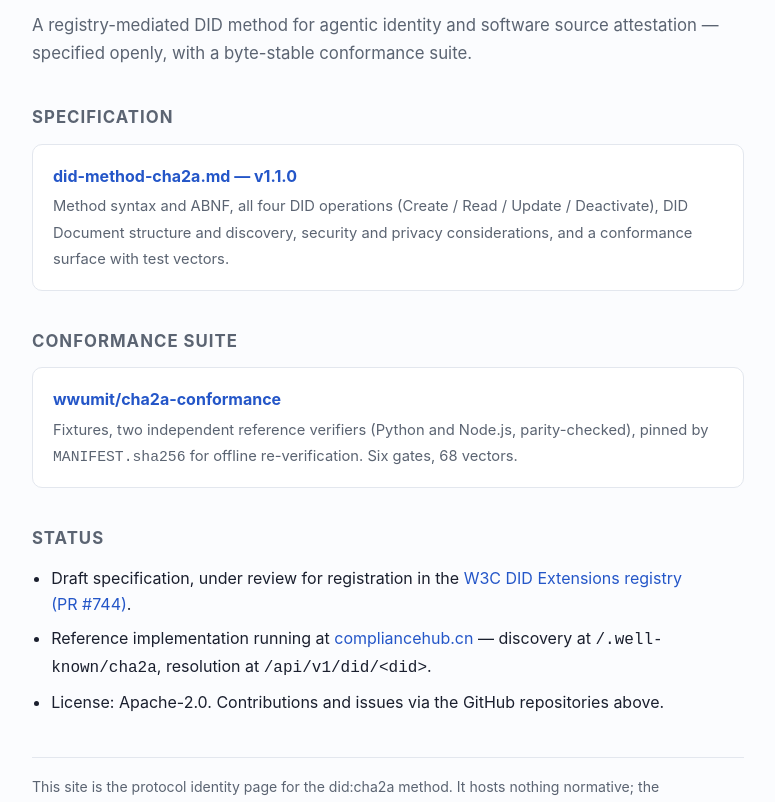
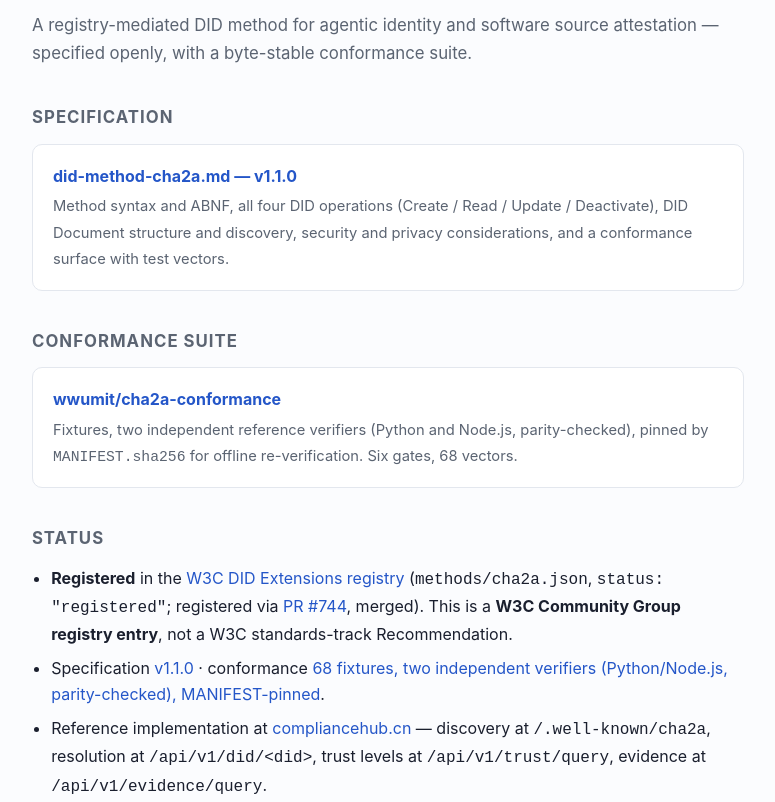
Before and after one commit to wwumit/cha2a.org, a plain HTML site: page index.html in a window 1280 px wide. Shown: the part 145-947 px from the top of the page, without its empty margins (252-1027 px from the left). Drawn offline with Linux system fonts and the light colour scheme.

Commit message:
Status: registered in the W3C DID Extensions registry (PR #744 merged); add spec/conformance/trust endpoints
- 'under review for registration' → registered: methods/cha2a.json (status: "registered", merged via PR w3c/did-extensions#744)
- state plainly that this is a W3C Community Group registry entry, not a standards-track Recommendation
- add specification v1.1.0 and conformance suite (68 fixtures, two independent verifiers, MANIFEST-pinned)
- add the trust/evidence endpoints that are actually live on compliancehub.cn

```diff
--- a/index.html
+++ b/index.html
@@ -45,8 +45,9 @@
 
   <h2>Status</h2>
   <ul>
-    <li>Draft specification, under review for registration in the <a href="https://github.com/w3c/did-extensions/pull/744">W3C DID Extensions registry (PR&nbsp;#744)</a>.</li>
-    <li>Reference implementation running at <a href="https://compliancehub.cn">compliancehub.cn</a> — discovery at <code>/.well-known/cha2a</code>, resolution at <code>/api/v1/did/&lt;did&gt;</code>.</li>
+    <li><b>Registered</b> in the <a href="https://github.com/w3c/did-extensions/blob/main/methods/cha2a.json">W3C DID Extensions registry</a> (<code>methods/cha2a.json</code>, <code>status: "registered"</code>; registered via <a href="https://github.com/w3c/did-extensions/pull/744">PR&nbsp;#744</a>, merged). This is a <b>W3C Community Group registry entry</b>, not a W3C standards-track Recommendation.</li>
+    <li>Specification <a href="https://github.com/wwumit/did-method-cha2a/blob/v1.1.0/did-method-cha2a.md">v1.1.0</a> · conformance <a href="https://github.com/wwumit/cha2a-conformance">68 fixtures, two independent verifiers (Python/Node.js, parity-checked), MANIFEST-pinned</a>.</li>
+    <li>Reference implementation at <a href="https://compliancehub.cn">compliancehub.cn</a> — discovery at <code>/.well-known/cha2a</code>, resolution at <code>/api/v1/did/&lt;did&gt;</code>, trust levels at <code>/api/v1/trust/query</code>, evidence at <code>/api/v1/evidence/query</code>.</li>
     <li>License: Apache-2.0. Contributions and issues via the GitHub repositories above.</li>
   </ul>
 
```
